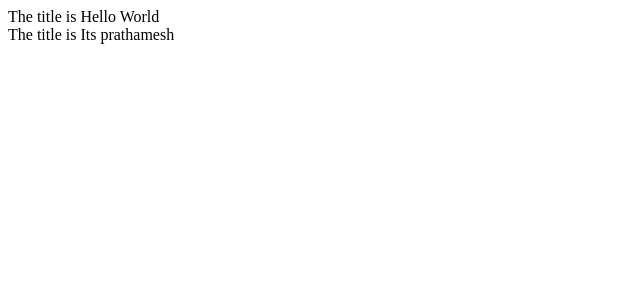
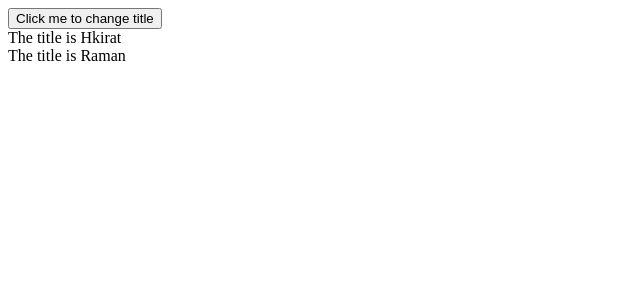
Before and after one commit to prathameshpowar1910/100xdev, a React (Vite) app in the folder Week 6/class-01/: page / in a window 1280 px wide. Shown: the top 300 px of the page, without its empty margins (0-640 px from the left). Built offline with nearby package versions, Linux system fonts and the light colour scheme.

Commit message:
Add useState hook and change title functionality in App.jsx, add PropTypes in Header.jsx

```diff
--- a/Week 6/class-01/src/App.jsx
+++ b/Week 6/class-01/src/App.jsx
@@ -1,14 +1,24 @@
+import { useState } from 'react';
 import './App.css'
 import Header from './components/Header'
 
 function App() {
 
+  const name = 'Raman';
+  const [random,setRandom] = useState('Hkirat')
+
+  const changeTitle = () => {
+    const random = Math.random();
+    setRandom(`${random}`)
+  }
+
   return (
     <>
-     <Header title="Hello World" />
-     <Header title="Its prathamesh" />
+     <button onClick={changeTitle} >Click me to change title</button>
+     <Header title={random} />
+     <Header title={name} />
     </>
   )
 }
 
-export default App
+export default App;
```
Also changed, not shown: Week 6/class-01/src/components/Header.jsx (+7 -0 lines).
